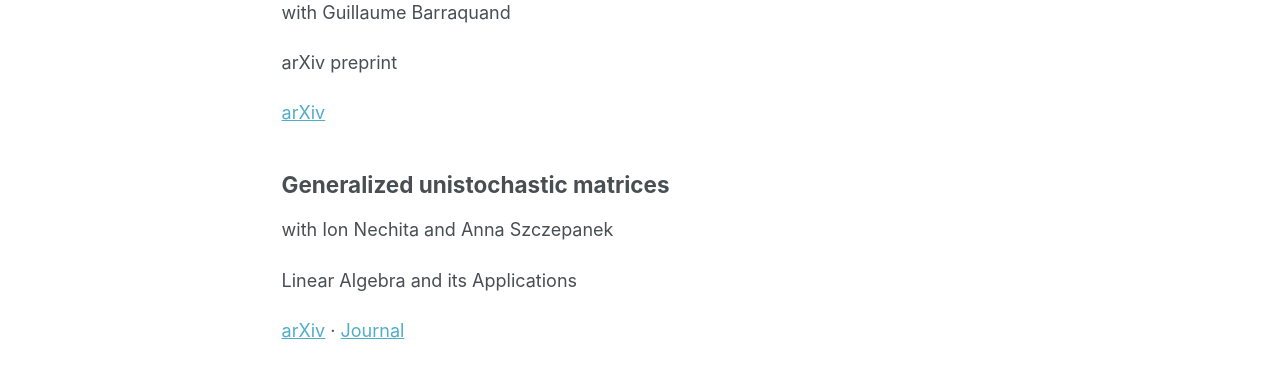
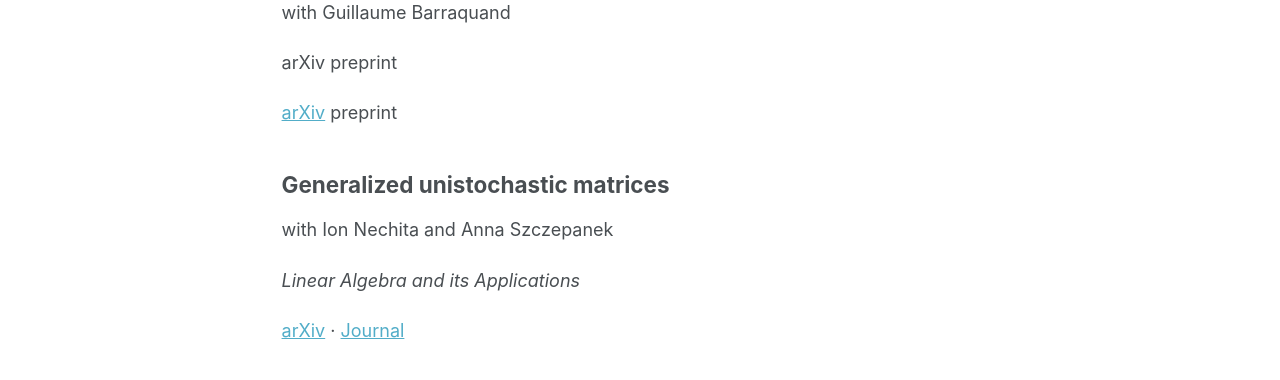
Before and after one commit to ZikunOuyang/zikunouyang.github.io, a Jekyll site: the page built from _pages/publications.html, in a window 1280 px wide and 984 px high. Shown: the part 415-795 px from the top of the window. Built offline with Jekyll 4.4.1, drawn with Linux system fonts in a browser that asks for light colours; a style sheet for code colours, icons or effects is not loaded.

Commit message:
Update publications.html

```diff
--- a/_pages/publications.html
+++ b/_pages/publications.html
@@ -15,12 +15,12 @@ author_profile: true
 <p>with Guillaume Barraquand</p>
 <p>arXiv preprint</p>
 <p>
-  <a href="https://arxiv.org/abs/2511.14375">arXiv</a>
+  <a href="https://arxiv.org/abs/2511.14375">arXiv</a> preprint
 </p>
 
 <h2>Generalized unistochastic matrices</h2>
 <p>with Ion Nechita and Anna Szczepanek</p>
-<p>Linear Algebra and its Applications</p>
+<p><em>Linear Algebra and its Applications</em></p>
 <p>
   <a href="https://arxiv.org/abs/2310.03436">arXiv</a> ·
   <a href="https://www.sciencedirect.com/science/article/abs/pii/S0024379524002301">Journal</a>
```
